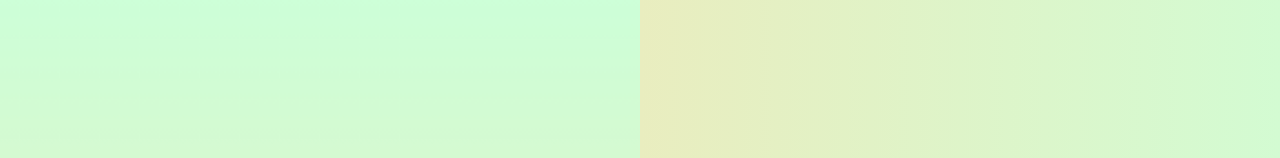
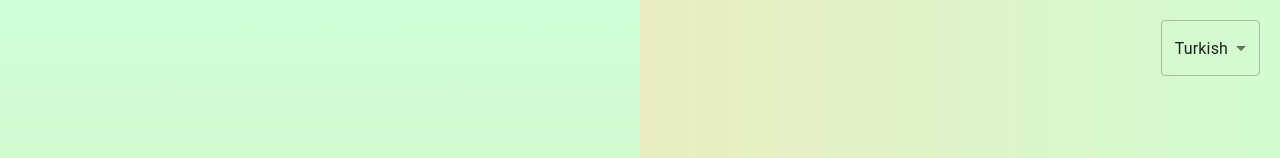
Before and after one commit to AbdullahTalhaAkpur/SaasPlatformReactFunctional, a React (Create React App) app in the folder saas-management-app/: page / in a window 1280 px wide. Shown: the top 158 px of the page. Built offline with nearby package versions, Linux system fonts and the light colour scheme.

Commit message:
we add languages switch button

```diff
--- a/saas-management-app/src/components/Login/Login.jsx
+++ b/saas-management-app/src/components/Login/Login.jsx
@@ -4,10 +4,10 @@ import logo from '../assets/agriverts-555.png'
 import { useNavigate } from 'react-router-dom'
 import { login } from '../auth/auth'
 import { useTranslation } from 'react-i18next'
-
+import { Select, MenuItem } from '@mui/material'
 
 const Login = ({ onSwitchForm }) => {
-    const {t} = useTranslation()
+    const {t, i18n} = useTranslation()
     const [username, setUsername] = useState('');
     const [password, setPassword] = useState('');
     const navigate = useNavigate();
@@ -15,12 +15,27 @@ const Login = ({ onSwitchForm }) => {
     const handleSubmit = (event) => {
           event.preventDefault();
           login(username, password);
+          localStorage.setItem('language', i18n.language)
           navigate('/Dashboard', { replace: true });
+    }
+
+    const changeLanguage = (lang) => {
+      i18n.changeLanguage(lang);
+      localStorage.setItem('language', lang)
     }
 
   return (
           <div className="login-container">
           <div className='language-switcher-container'>
+            <Select
+             value={i18n.language}
+             onChange={(e) => changeLanguage(e.target.value)}
+             displayEmpty
+             inputProps={{ 'aria-label': 'Without label' }}
+            >
+              <MenuItem value="en">English</MenuItem>
+              <MenuItem value="tr">Turkish</MenuItem>
+            </Select>
           </div>
           <div className="logo-container">
             <img src={logo} alt="Agriverts logo" />
--- a/saas-management-app/src/components/Login/login.css
+++ b/saas-management-app/src/components/Login/login.css
@@ -86,3 +86,10 @@
           font-size: 20px;
           font-family:Cambria, Cochin, Georgia, Times, 'Times New Roman', serif
        }
+
+       .language-switcher-container {
+         position: absolute;
+         top: 20px;
+         right: 20px;
+         z-index: 1000; /* Ensure it's on top of other elements */
+     }
```
Also changed, not shown: saas-management-app/public/translation/enTranslation.json (+6 -11 lines).
